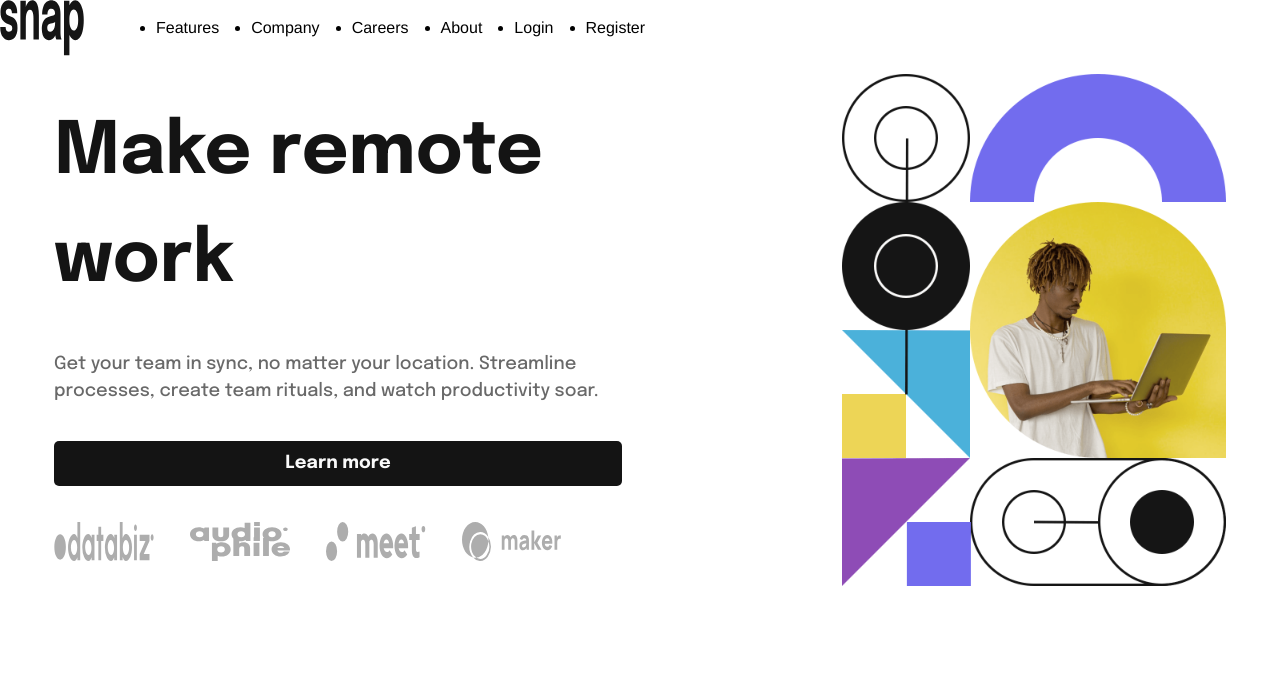
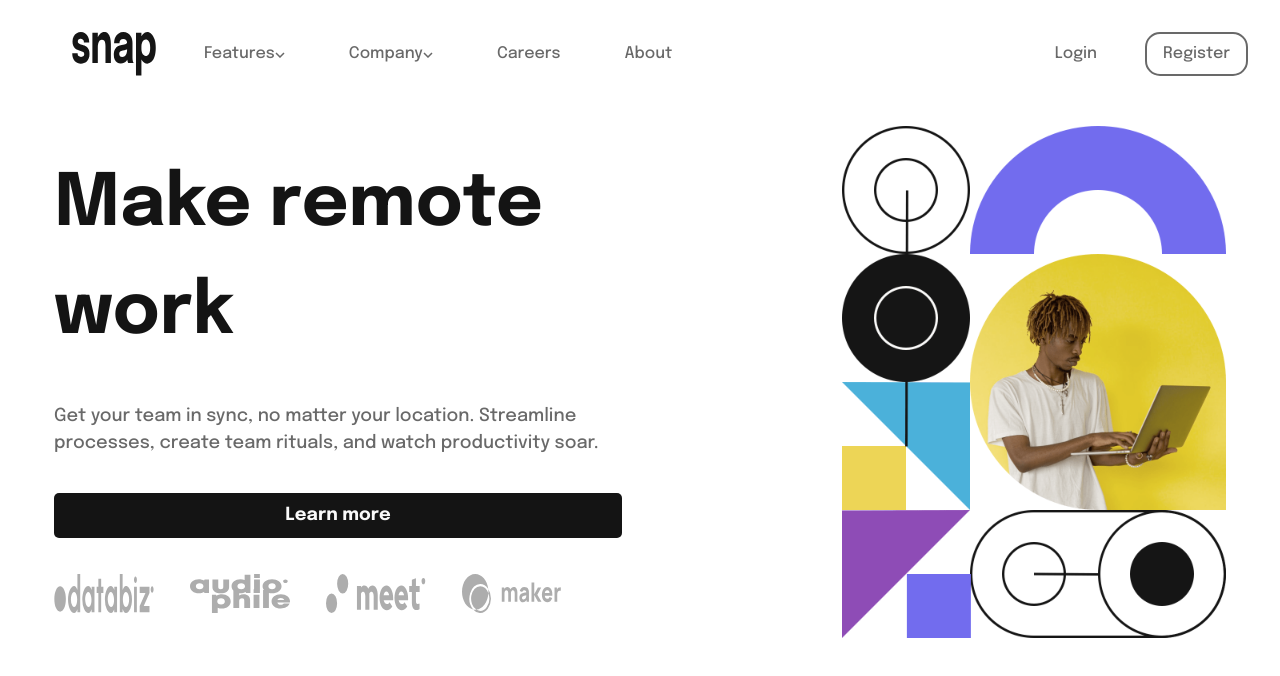
Before and after one commit to Sboonny/intro-section-with-dropdown-navigation-FM, a Vue app: page / in a window 1280 px wide. Shown: the top 676 px of the page. Built offline with nearby package versions, Linux system fonts and the light colour scheme.

Commit message:
enabled dark mode

```diff
--- a/index.html
+++ b/index.html
@@ -11,7 +11,7 @@
   <link rel="preconnect" href="https://fonts.gstatic.com" crossorigin>
   <link href="https://fonts.googleapis.com/css2?family=Epilogue:wght@500;700&display=swap" rel="stylesheet">
   <link rel="stylesheet" href="styles.css">
-  <!-- <meta name="color-scheme" content="light dark"> -->
+  <meta name="color-scheme" content="light dark">
 </head>
 <body>
  <div id="app"></div>
--- a/src/components/NavComponent.vue
+++ b/src/components/NavComponent.vue
@@ -1,24 +1,125 @@
 <template>
-    <nav class="flex">
-      <img src="src/assets/logo.svg" alt="logo">
-     <ul class="flex">
-      <li>Features</li>
-      <li>Company</li>
+  <nav>
+    <ul class="flex" role="list">
+      <img src="src/assets/logo.svg" alt="logo" />
+      <button>
+        <li>
+          Features<svg width="10" height="6" xmlns="http://www.w3.org/2000/svg">
+            <path
+              stroke="#686868"
+              stroke-width="1.5"
+              fill="none"
+              d="m1 1 4 4 4-4"
+            />
+          </svg>
+        </li>
+      </button>
+      <button>
+        <li>
+          Company<svg width="10" height="6" xmlns="http://www.w3.org/2000/svg">
+            <path
+              stroke="#686868"
+              stroke-width="1.5"
+              fill="none"
+              d="m1 1 4 4 4-4"
+            />
+          </svg>
+        </li>
+      </button>
+      <button>
         <li>Careers</li>
+      </button>
+      <button>
         <li>About</li>
+      </button>
+      <button class="login-button">
         <li>Login</li>
+      </button>
+      <button class="register-button">
         <li>Register</li>
+      </button>
     </ul>
   </nav>
+  <dialog>
+    <ul class="flex">
+      <li>Todo List</li>
+      <li>Calendar</li>
+      <li>Reminders</li>
+      <li>Planning</li>
+    </ul>
+  </dialog>
+  <dialog>
+    <ul class="flex">
+      <li>History</li>
+      <li>Our Team</li>
+      <li>Blog</li>
+    </ul>
+  </dialog>
 </template>
 
 <style scoped>
 .flex {
   display: flex;
   gap: var(--gap, 2em);
+  flex-direction: column;
+}
+
+
+button {
+  border: 0;
+  background-color: transparent;
+}
+
+button {
+  font-family: "Epilogue", sans-serif;
+  color: hsl(var(--gray));
+}
+
+button:hover,
+button:focus {
+  cursor: pointer;
+  color: hsl(var(--black));
+}
+
+li {
+  font-family: "Epilogue", sans-serif;
+  color: hsl(var(--gray));
+}
+
+li:hover,
+li:focus {
+  cursor: pointer;
+  color: hsl(var(--black));
+}
+
+.login-button {
+}
+
+.register-button {
+  border: 2px solid hsl(var(--gray));
+  border-radius: 15px;
+}
+
+.register-button:hover,
+.register-button:focus {
+  border: 2px solid hsl(var(--black));
+}
+
+@media (min-width: 45em) {
+  .flex {
+    flex-direction: row;
+  }
+
+  button {
+    padding: 0.5em 1em;
   }
 
   nav {
-     margin: 0;
+    padding: 1em 2em;
+  }
+
+  .login-button {
+    margin-left: auto;
+  }
 }
 </style>
--- a/styles.css
+++ b/styles.css
@@ -2,6 +2,14 @@
   --white: 0 0% 98%;
   --gray: 0 0% 41%;
   --black: 0 0% 8%;
+}
+
+@media (prefers-color-scheme: dark) {
+  :root {
+    --black: 0 0% 98%;
+    --gray: 0 0% 41%;
+    --white: 0 0% 8%;
+  }
 }
 
 
@@ -42,6 +50,7 @@ body {
   min-height: 100vh;
   text-rendering: optimizeSpeed;
   line-height: 1.5;
+  overflow: hidden;
 }
 
 /* A elements that don't have a class get default styles */
```
Lines whose indentation alone changed are shown as unchanged.
